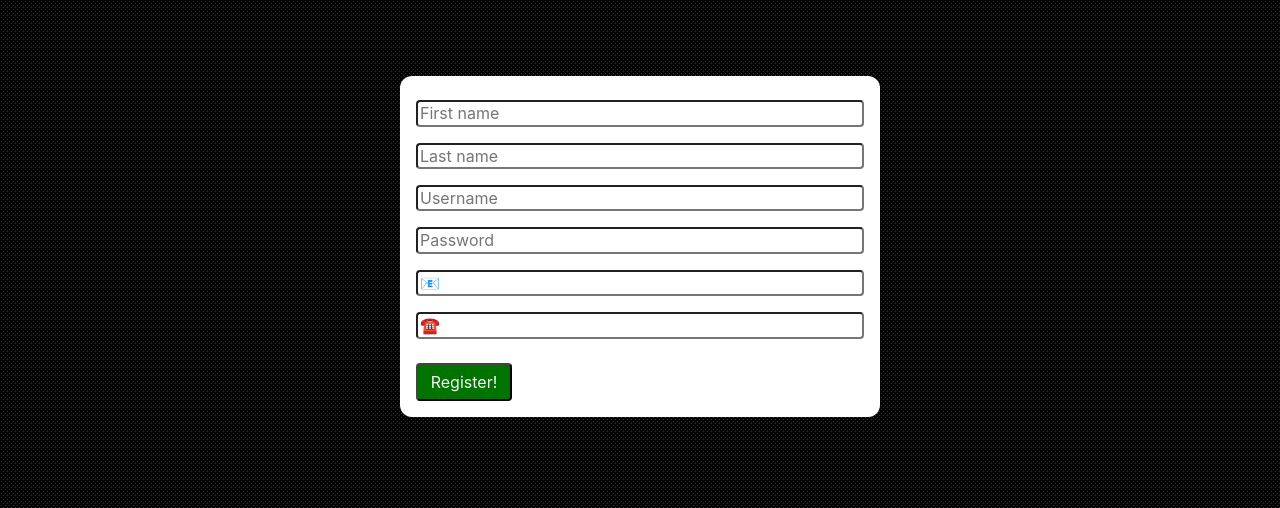
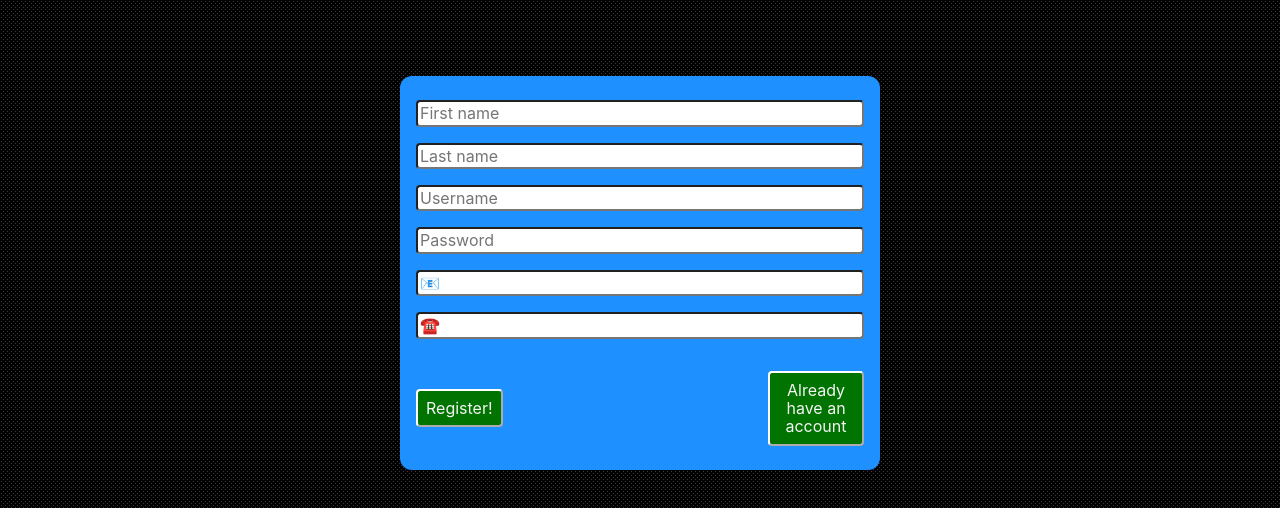
Before and after one commit to Claim-Academy-JS/registration-form-in-class-xXBricksquadXx, a website: page index.html in a window 1280 px wide. Shown: the part 62-570 px from the top of the page. Drawn offline with nearby package versions, Linux system fonts and the light colour scheme.

Commit message:
added 2nd button adn flex

```diff
--- a/index.html
+++ b/index.html
@@ -48,16 +48,18 @@
       <div>
         <label class="screen-reader-text" for="email">Email:</label>
         <input type="email" id="email" placeholder="📧" />
-        <p class="is-hidden">This doesnt look like an Email!</p>
+        <p class="is-hidden">This doesn't look like an Email!</p>
       </div>
 
       <div>
         <label class="screen-reader-text" for="tel">☎️</label>
         <input type="tel" id="phone" placeholder="☎️" />
-        <p class="is-hidden">This doesnt look like an Number!</p>
+        <p class="is-hidden">This doesn't look like an Number!</p>
       </div>
-
-      <button type="submit">Register!</button>
+      <div class="flex flex--align-center flex--justify-between">
+        <button type="submit">Register!</button>
+        <button id="toggle-Btn" type="button">Already have an account</button>
+      </div>
     </form>
 
     <script src="./scripts.js" type="module"></script>
--- a/style.css
+++ b/style.css
@@ -32,7 +32,7 @@ input:focus {
 
 button {
   background-color: #007300;
-  border-color: #444;
+  border-color: #fff;
   color: whitesmoke;
   margin-top: 1rem;
   max-width: 96px;
@@ -44,14 +44,16 @@ button {
 
 /* 'hover' and 'focus' should be used together for accessibility ♿ */
 button:focus,
-button:hover {
+button:hover,
+button:active {
   background-color: #00e36c;
   color: #333;
   cursor: pointer;
+  transform: translateY(4px);
 }
 
 .card {
-  background: #fff;
+  background: dodgerblue;
   display: flex;
   flex-direction: column;
 
@@ -59,6 +61,22 @@ button:hover {
   margin: 10vmin auto;
   max-width: 480px;
   padding: 1rem;
+}
+
+.flex {
+  display: flex;
+}
+
+.flex--align-center {
+  align-items: center;
+}
+
+.flex--column {
+  flex-direction: column;
+}
+
+.flex--justify-between {
+  justify-content: space-between;
 }
 
 .rounded {
@@ -105,3 +123,5 @@ button:hover {
 .is-visible {
   display: initial;
 }
+
+/* keyframes */
```
